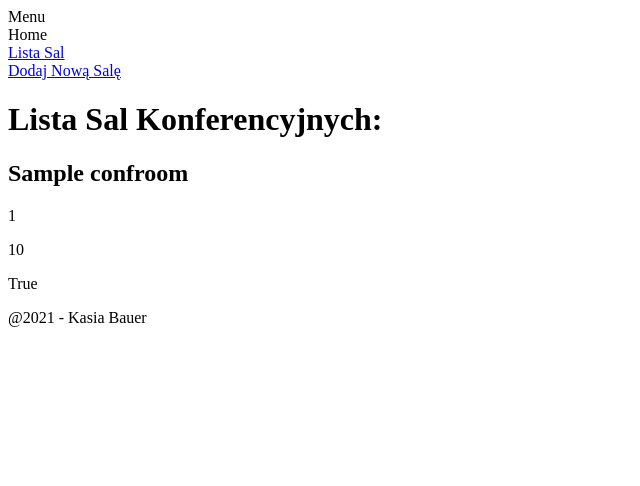
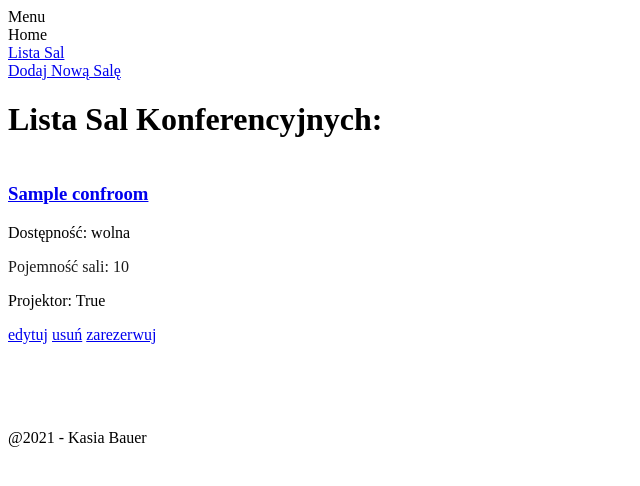
Before and after one commit to kasiabauer/ConferenceReservation, a Django app: page /room/list in a window 1280 px wide. Shown: the top 486 px of the page, without its empty margins (0-640 px from the left). Run offline with Django 3.2, Linux system fonts and the light colour scheme; tables that the repository leaves empty hold one stand-in row (values such as "Sample post").

Commit message:
Added links & small css changes to the list of rooms.

```diff
--- a/templates/base.html
+++ b/templates/base.html
@@ -5,14 +5,17 @@
     <title>Rezerwacja Sal Konferencyjnych - Strona Główna</title>
 </head>
 <body>
+    <!--nav-->
     <div>Menu
         <div>Home</div>
         <div><a href="/room/list">Lista Sal</a></div>
         <div><a href="/room/new"> Dodaj Nową Salę</a></div>
     </div>
+    <!--content-->
     {% block content %}
 
     {% endblock %}
-    <div>@2021 - Kasia Bauer</div>
+    <!--footer-->
+    <div style="padding-top: 5em;">@2021 - Kasia Bauer</div>
 </body>
 </html>
--- a/templates/new-room-form.html
+++ b/templates/new-room-form.html
@@ -3,6 +3,7 @@
 
 {% block content %}
     <h1>Dodaj salę konferencyjną</h1>
+    <!--form-->
     <form action="" method="post">
         <label>Nazwa Sali Konferencyjnej:
             <input name="room-name" placeholder="Nazwa Sali" type="text">
--- a/templates/room-list.html
+++ b/templates/room-list.html
@@ -3,9 +3,14 @@
     {% block content %}
     <h1>Lista Sal Konferencyjnych: </h1>
     {% for room in room_list %}
-    <h2>{{ room.name }}</h2>
-    <p>{{room.id}}</p>
-    <p>{{room.capacity}}</p>
-    <p>{{room.projector}}</p>
+    <div style="padding: 0.3em 0">
+    <h3><a href="/room/{{ room.id }}">{{ room.name }}</a></h3>
+    <p>Dostępność: wolna</p>
+    <p style="color: #1b1b1b">Pojemność sali: {{room.capacity}}</p>
+    <p>Projektor: {{room.projector}}</p>
+    <span><a href="/room/modify/{{ room.id }}">edytuj</a></span>
+    <span><a href="/room/delete/{{ room.id }}">usuń</a></span>
+    <span><a href="/room/reserve/{{ room.id }}">zarezerwuj</a></span>
+    </div>
     {% endfor %}
     {% endblock %}
```
